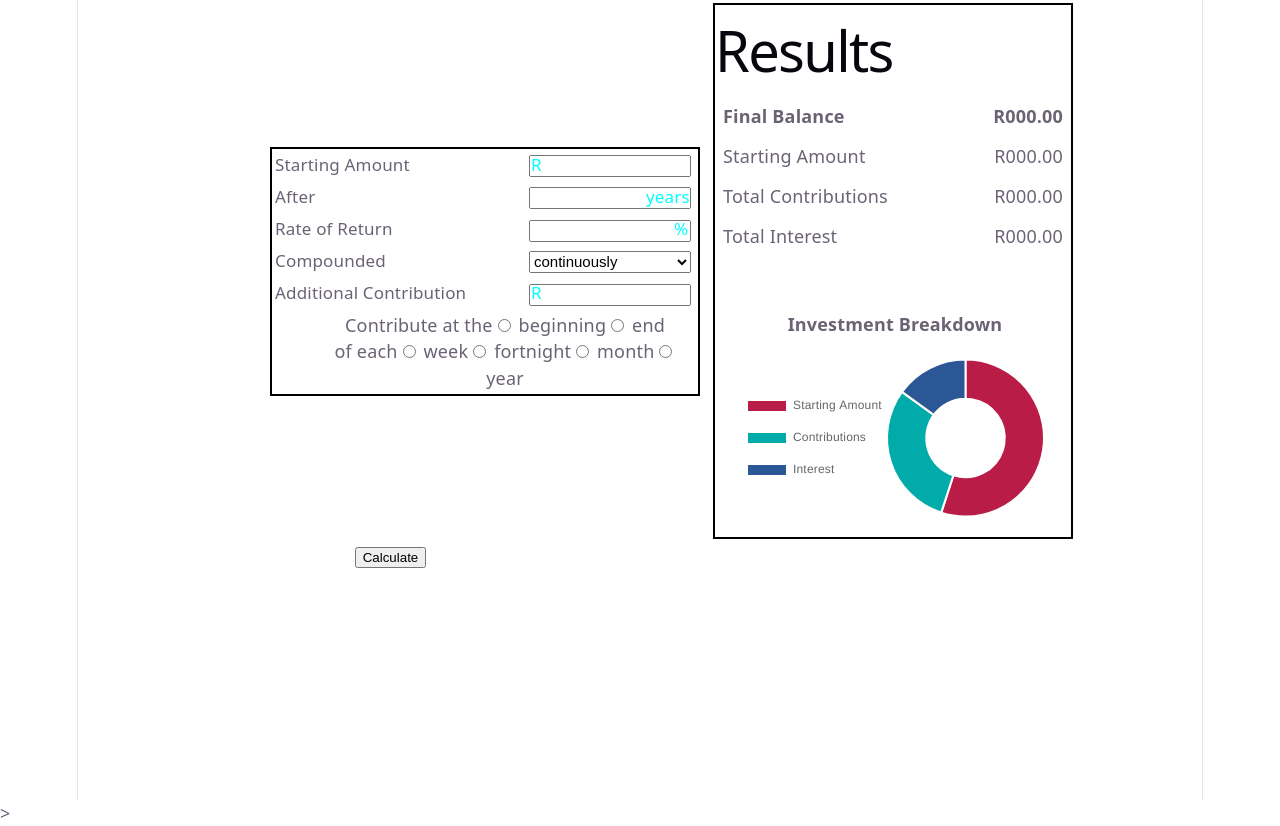
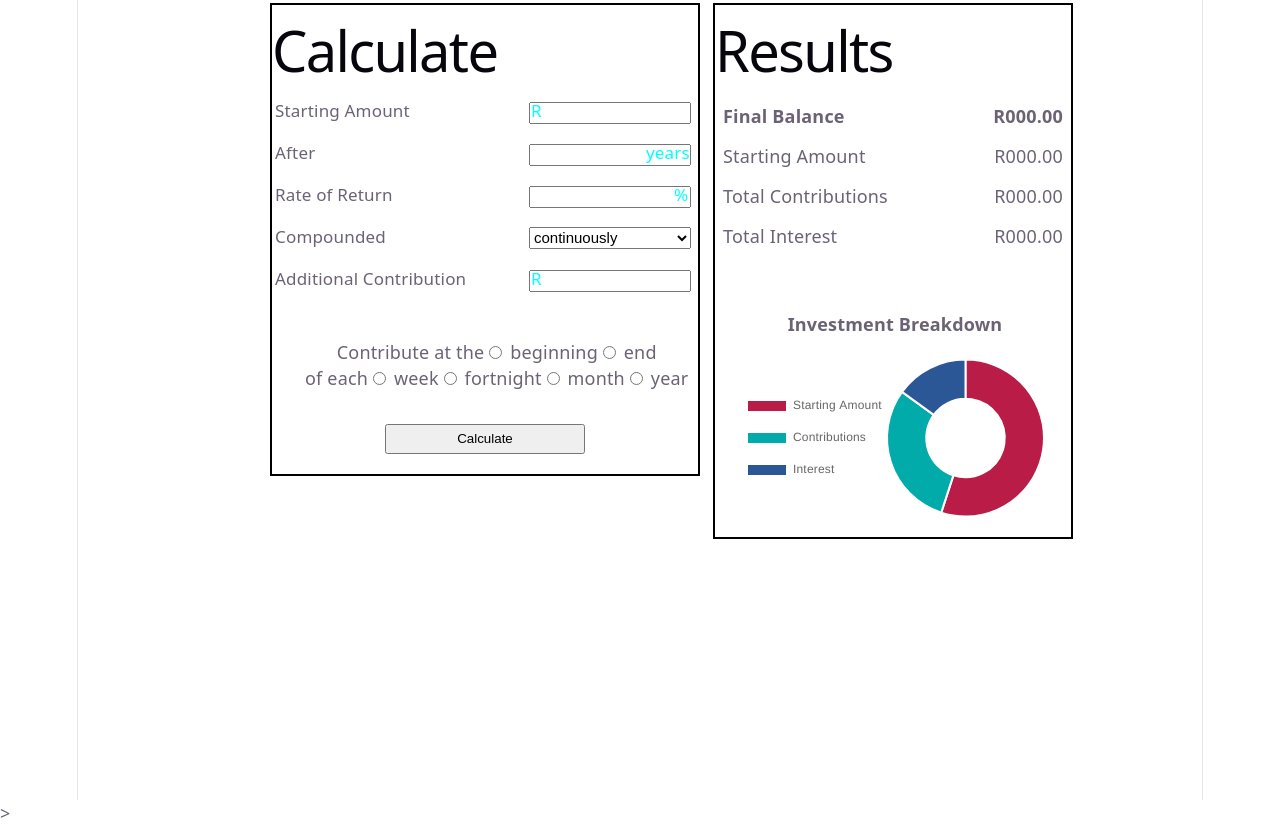
Before and after one commit to RoboticsKnight/investment-calculator-project, a React (Vite) app: page / in a window 1280 px wide. Built offline with nearby package versions, Linux system fonts and the light colour scheme.

Commit message:
Layout adjustments

```diff
--- a/src/App.css
+++ b/src/App.css
@@ -28,7 +28,6 @@
 
   table-layout: fixed;
   width: 100%;
-  margin: 0 auto;
 
 }
 
@@ -36,6 +35,7 @@
 
   width: 430px;
   padding-left: 190px;
+  vertical-align: top;
 
 }
 
@@ -113,6 +113,15 @@
 
 }
 
+#calc-button{
+
+  width: 200px;
+  height: 30px;
+  margin-top: 20px;
+  margin-bottom: 20px;
+
+}
+
 #add-contribution-tbl{
 
   font-size: 17px;
@@ -128,6 +137,7 @@
 #add-contribution-tbl {
   width: 300px;
   table-layout: fixed;
+  padding-bottom: 10px;
 }
 
 #starting-amt-tbl td:first-child,
@@ -149,7 +159,9 @@
 #contribution-timing{
 
   text-align: center;
-  padding-left: 40px;
+  padding-left: 30px;
+  margin-top: 30px;
+  margin-bottom: 10px;
 
 }
 
--- a/src/App.jsx
+++ b/src/App.jsx
@@ -75,11 +75,13 @@ function App() {
       <script src="https://cdnjs.cloudflare.com/ajax/libs/Chart.js/2.9.4/Chart.js"></script>
 
       <table id="calc-layout">
+
         <tr>
 
           <td class="input-col">
 
             <div id="calculator">
+              <h1 Style="text-align: left;">Calculate</h1>
 
               <form>
 
@@ -167,6 +169,8 @@ function App() {
                   </tr>
                 </table>
 
+                <input type="button" value="Calculate" id="calc-button"></input>
+
               </form>
 
             </div>
@@ -227,7 +231,7 @@ function App() {
           </td>
 
         </tr>
-        <input type="button" value="Calculate"></input>
+
       </table>
 
     </>
```
